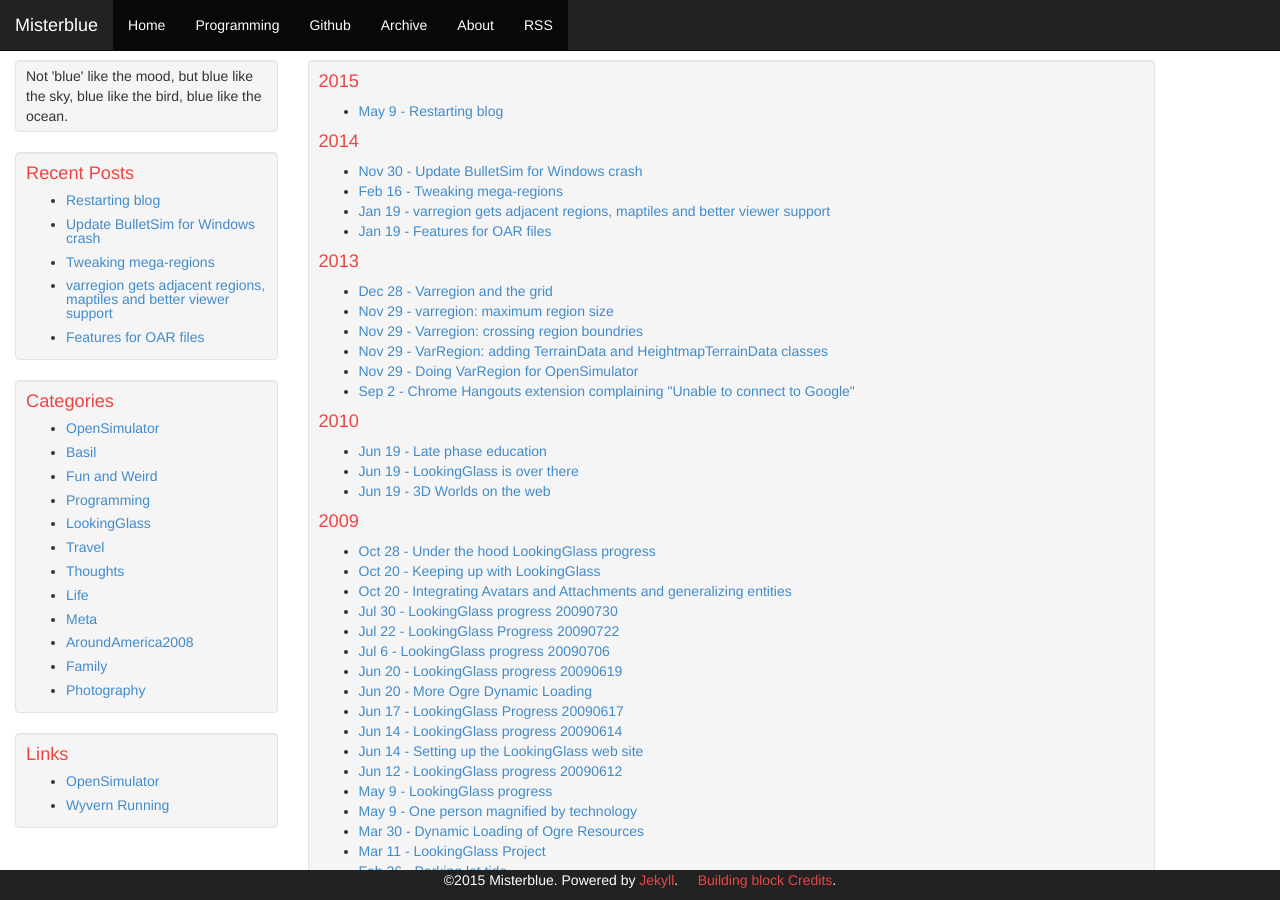
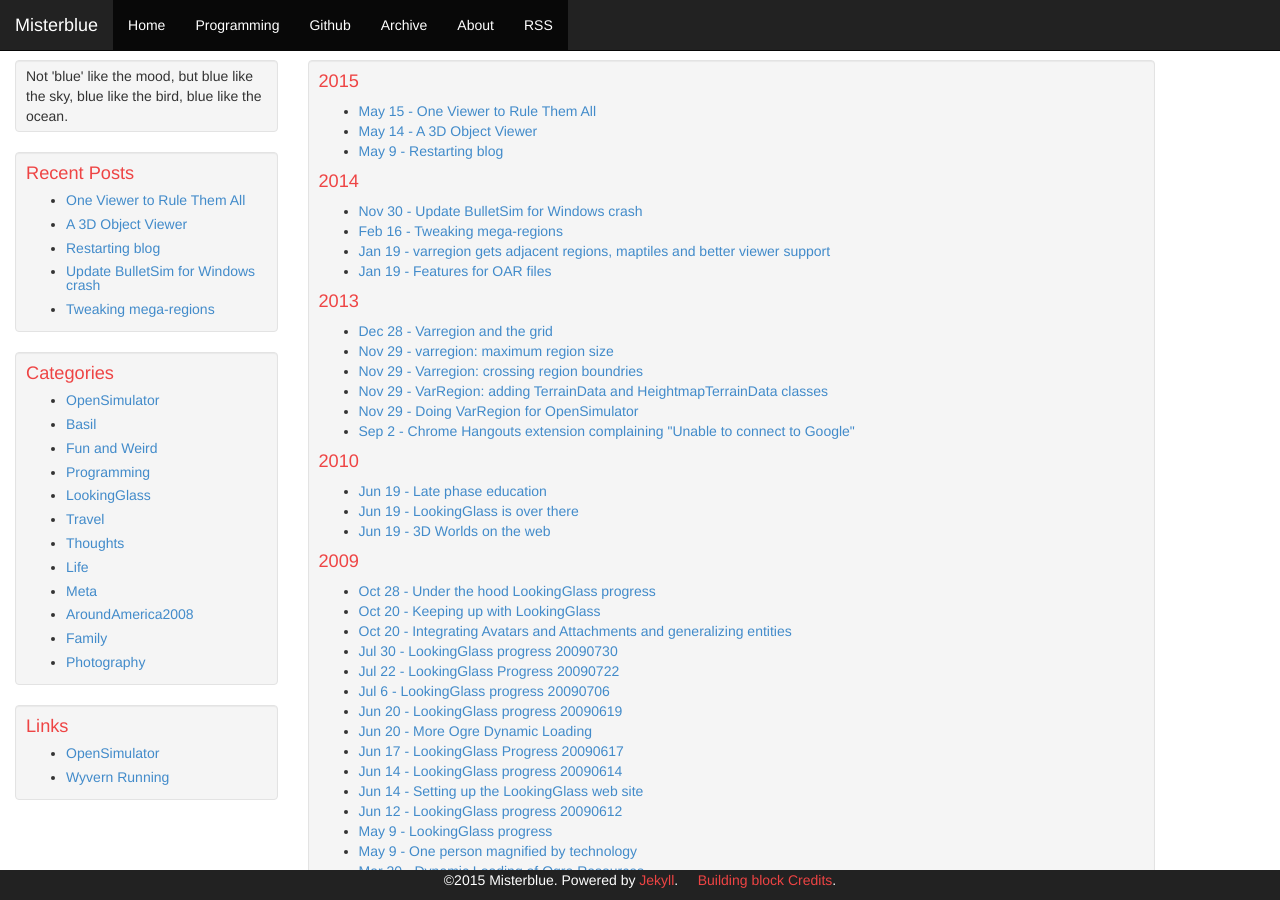
Before and after one commit to Misterblue/misterblue.github.io, a Jekyll site: the page built from archive.html, in a window 1280 px wide and 900 px high. Built offline with Jekyll 4.4.1, drawn with Linux system fonts in a browser that asks for light colours; Markdown is read by kramdown in place of the engine named in the settings; comment, search, counter and statistics services are not loaded; part of the change alters nothing that is shown.

Commit message:
Change archive links to be more like the post links. New post on starting Basil.

```diff
--- a/_config.yml
+++ b/_config.yml
@@ -26,7 +26,7 @@ gaaccount: ''
 disqus: 'MisterblueMisterblue'
 comments: true
 
-permalink: /:year/:year:month:day-:title
+permalink: /:year/:year-:month-:day-:title
 paginate: 5
 
 highlighter: pygments
--- /dev/null
+++ b/_posts/2015-05-14-a-3d-object-viewer.md
@@ -0,0 +1,50 @@
+---
+layout: post
+status: publish
+published: publish
+title: A 3D Object Viewer
+author:
+  display_name: Misterblue
+  login: Misterblue
+  email: misterblue-blog@misterblue.com
+  url: http://misterblue.com
+author_login: Misterblue
+author_email: misterblue-blog@misterblue.com
+author_url: http://misterblue.com
+date: 2015-05-14 23:27:42
+categories:
+- Misterblue
+- Basil
+---
+Over the next few months I will be working on a project I'm calling "Basil".
+
+Basil has grown out of my experiences with virtual worlds and games
+and thinking about how one could build a viewer to look into virtual worlds
+and, in particular, in a way that the virtual worlds could mix and combine.
+
+[OpenSimulator][1] grew around the [Second Life(r)][2] architecture with a
+central world simulator and multiple viewers connected to same.
+OpenSimulator extended that model by allowing people to host their own
+virtual world spaces ("regions") on their computers while connected to
+common services (account, asset, location, ...).
+
+That model has been further extended by the 'hypergrid' model which allows
+a session to teleport to loctions in other grids.
+
+This has spawned a multiplicity of OpenSimulator based grids and virtual
+worldness has flourished.
+
+But that is for just one type of grid. Others have sprung up and they each
+present their closed world with no way of hypergridding between. Continents
+have formed in the virtual world and there is no way of travelling between.
+
+So, my question is: how could one build a virtual world viewer where an
+OpenSimulator avatar could stand next to a [HighFidelity][3] avatar?
+
+I will describe my approach in fugure posts. Eventually, the GitHub
+project will go public.
+
+
+[1] http://opensimultor.org/
+[2] http://secondlife.com/
+[3] http://highfidelity.io/
--- /dev/null
+++ b/_posts/2015-05-15-one-viewer-to-rule-them-all.md
@@ -0,0 +1,46 @@
+---
+layout: post
+status: draft
+published: draft
+title: One Viewer to Rule Them All
+author:
+  display_name: Misterblue
+  login: Misterblue
+  email: misterblue-blog@misterblue.com
+  url: http://misterblue.com
+author_login: Misterblue
+author_email: misterblue-blog@misterblue.com
+author_url: http://misterblue.com
+date: 2015-05-15 11:22:20
+categories:
+- Misterblue
+- Basil
+---
+My (previous post)[1] referred to something called a 'viewer'.
+Let me describe what I mean by that.
+
+For a person to look into a virtual world, they need some device and some
+software to render a view into that virtual world onto that device.
+These days, the hot devices are head mounted, stereographic displays
+(see [Oculus][2], [GearVR][3], and many more) but 2D monitor screens
+and tablets and phones do the job.
+
+There is software that creates the pixels for the device.
+This software must convert whatever representation the virtual world
+keeps its contents in into a coherent three dimensional view for
+the device. There are several very hard problems here.
+For instance, if the device is a head mounted display that is supposed
+to give an immersive 3D experience (the user is supposed to fell like they
+are "in" the 3D world), the view has to move with low latency with the
+head so as to not cause nausea.
+
+Describe X11 windows system.
+
+Model viewer as a camera and layers
+
+Description of augmented reality and how it fits into this model.
+
+
+[1] http://blog.misterblue.com/archive/2015/2015-05-14-a-3d-object-viewer
+[2] Oculus
+[3] GearVR
```
